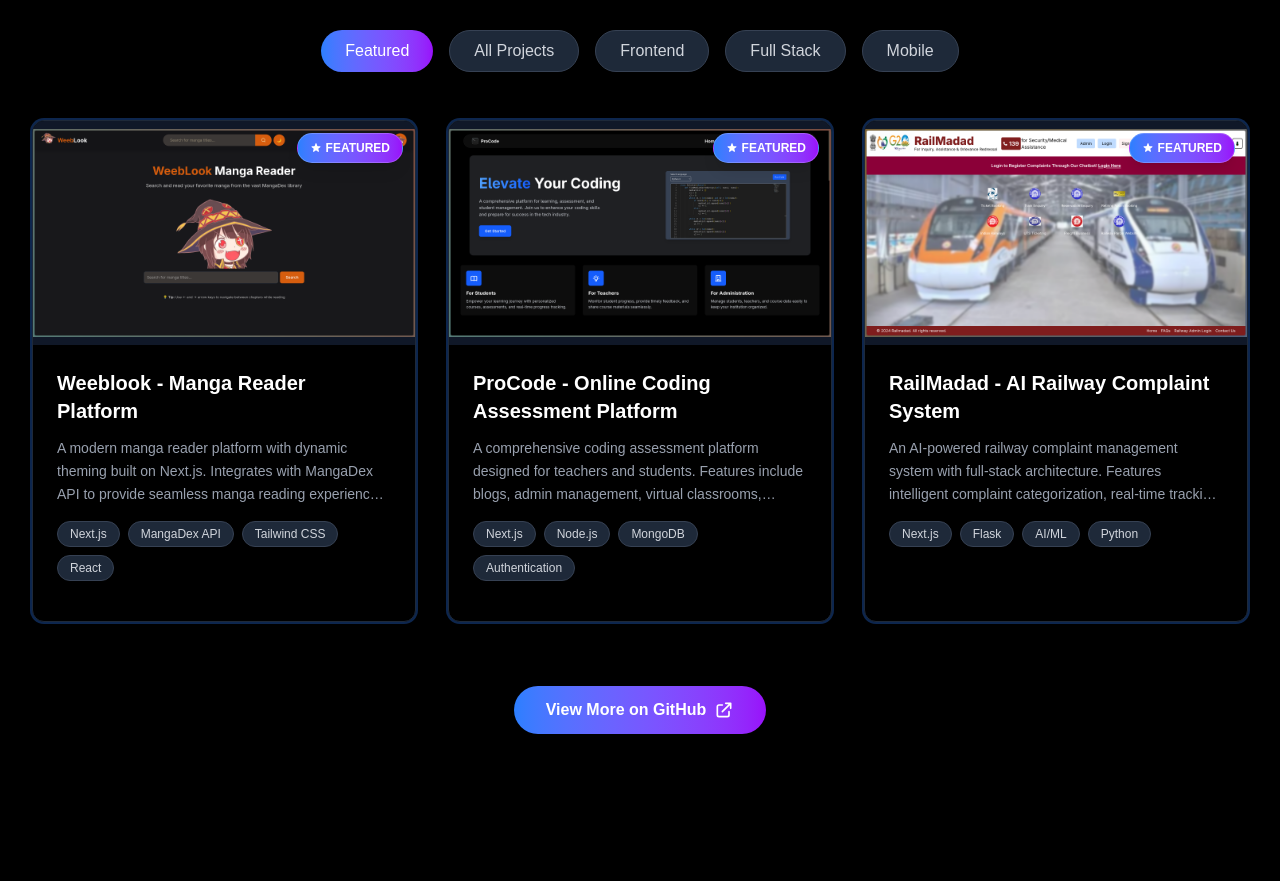
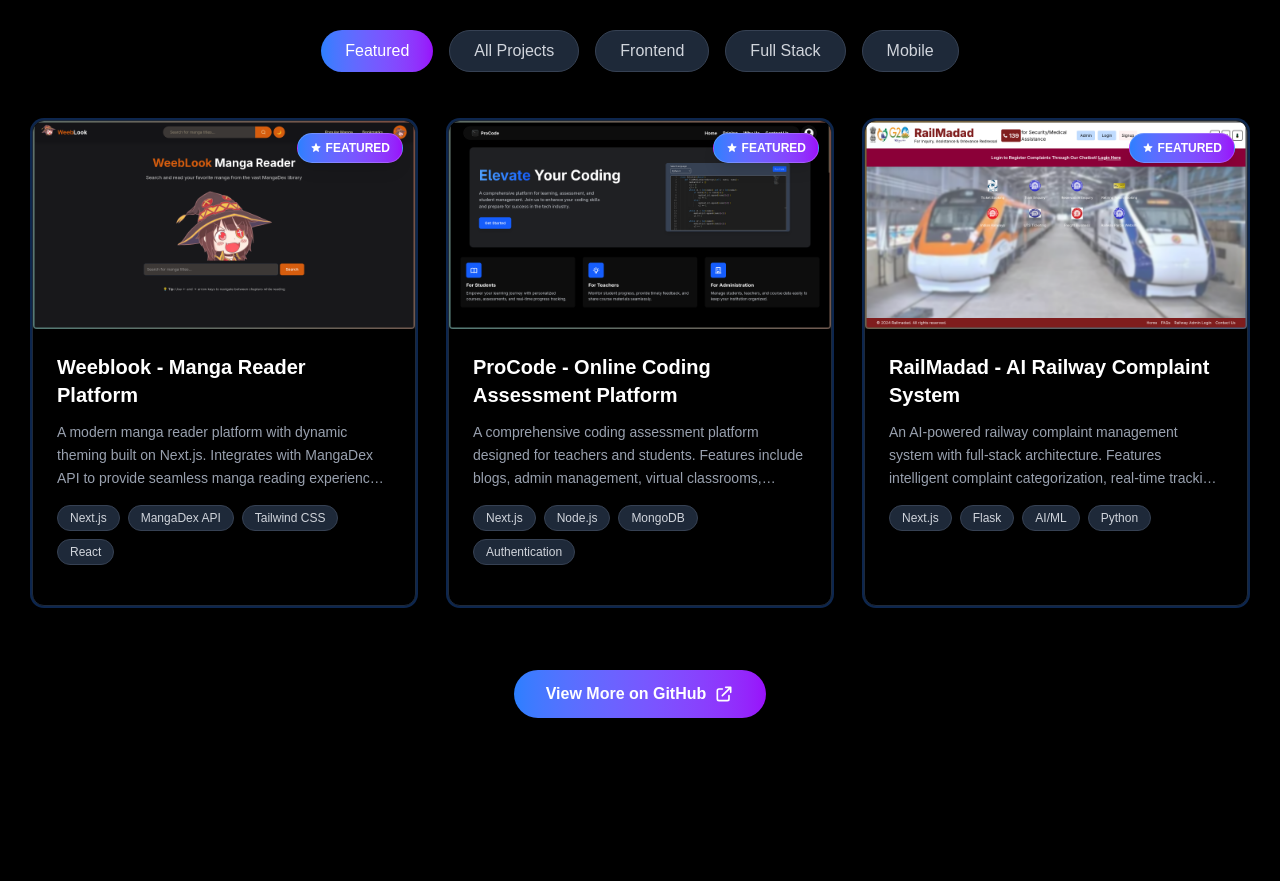
Before and after one commit to kanishk-8/portfoliowebsite, a Next.js app: page / in a window 1280 px wide. Shown: the part 2820-3701 px from the top of the page. Built offline with nearby package versions, Linux system fonts and the light colour scheme.

Commit message:
minor change

```diff
--- a/app/components/Projects.js
+++ b/app/components/Projects.js
@@ -191,12 +191,12 @@ export default function Projects() {
               )}
 
               {/* Project Image/Icon */}
-              <div className="relative overflow-hidden bg-gradient-to-br from-gray-900 to-gray-800 h-56">
+              <div className="relative overflow-hidden bg-gradient-to-br from-gray-900/30 to-gray-800/30 backdrop-blur-3xl h-52">
                 {project.image ? (
                   <img
                     src={project.image}
                     alt={`${project.title} preview`}
-                    className="w-full h-full object-contain bg-gray-900 group-hover:scale-105 transition-transform duration-500"
+                    className="w-full h-full rounded object-contain bg-gray-900/20 group-hover:scale-105 transition-transform duration-500"
                   />
                 ) : (
                   <div className="flex items-center justify-center h-full">
```
